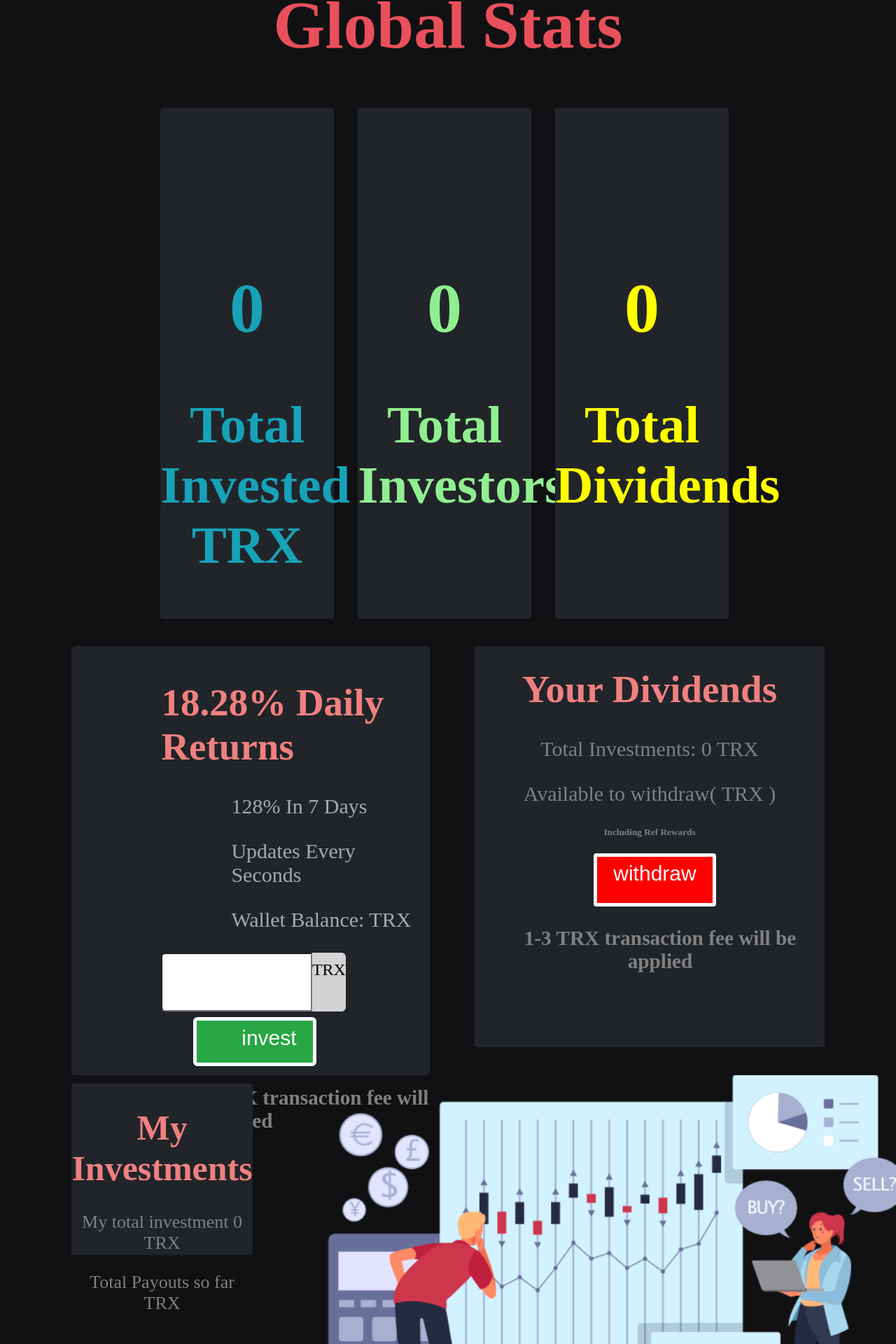
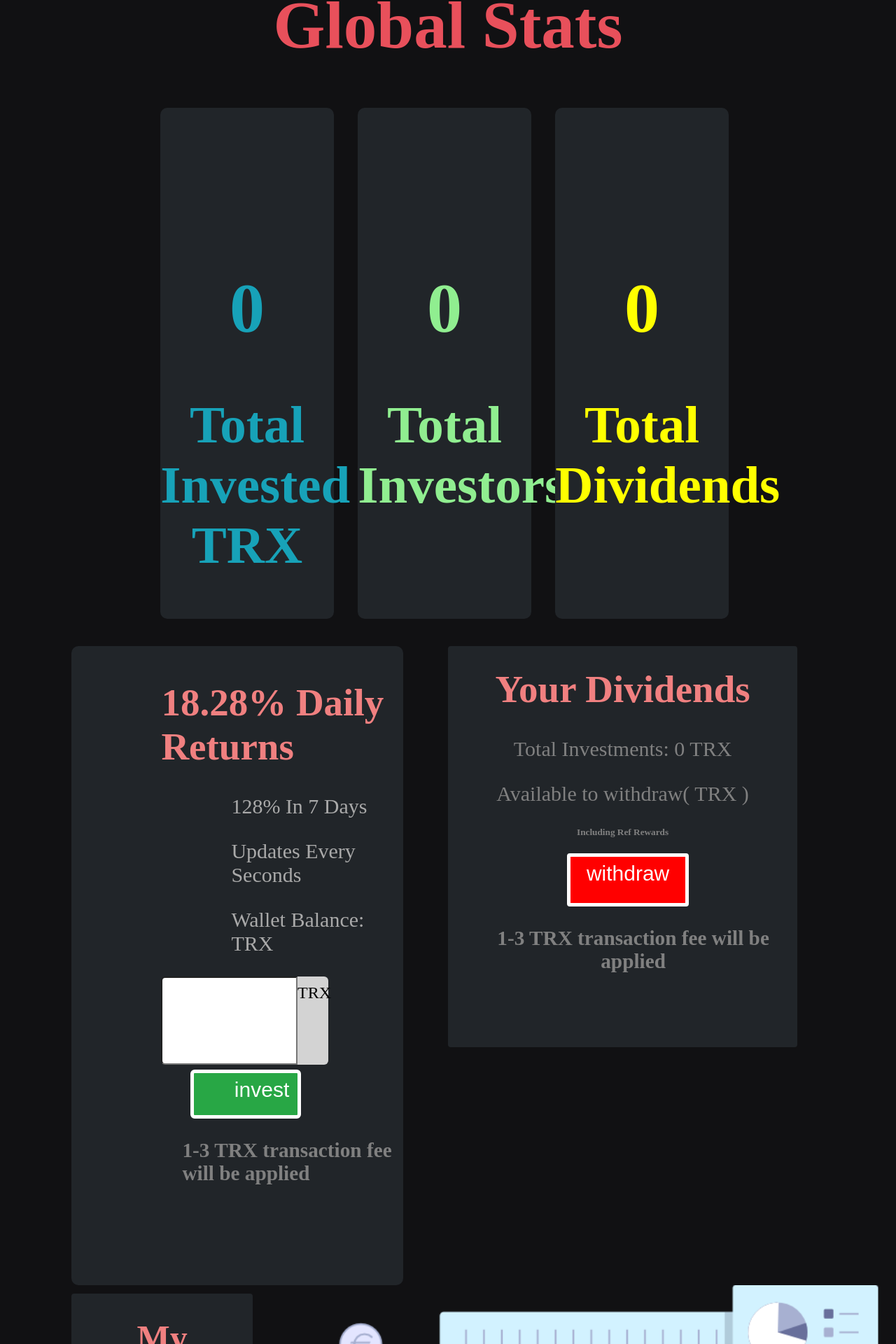
Before and after one commit to ali-203/myapp-master, a React (Create React App) app: page / in a window 1280 px wide. Shown: the part 3024-4944 px from the top of the page at 70% size. Built offline with nearby package versions, Linux system fonts and the light colour scheme.

Commit message:
updated css

```diff
--- a/src/App.css
+++ b/src/App.css
@@ -75,19 +75,19 @@ color: #fc0254;
 
 .total_trx {
   margin-left: 70px;
-  border-radius: 4px;
+  border-radius: 10px 10px 10px 10px;
   width: 27%;
   background-color:#212529;
 
 
 }
 .total_invested {
-  border-radius: 4px;
+  border-radius: 10px 10px 10px 10px;
     width: 27%;
     background-color: #212529;
 }
 .total_dividen{
-  border-radius: 4px;
+  border-radius: 10px 10px 10px 10px;
   width: 27%;
   background-color:#212529;
 }
@@ -110,15 +110,15 @@ color: #fc0254;
 }
 
 .forth_div {
-  height: 600px;
-  border-radius: 6px;
+  border-radius: 10px 10px 10px 10px;
   padding-top: 1%;
   margin-top: 3%;
   color: black;
   margin-left: 8%;
-    padding-left: 10%;
-    background-color:#212529;
-    width: 30%;
+  padding-left: 10%;
+  background-color: #212529;
+  width: 27%;
+  height: 900px;
 }
 .daily_invst h1 {
   font-size: 50px;
```
